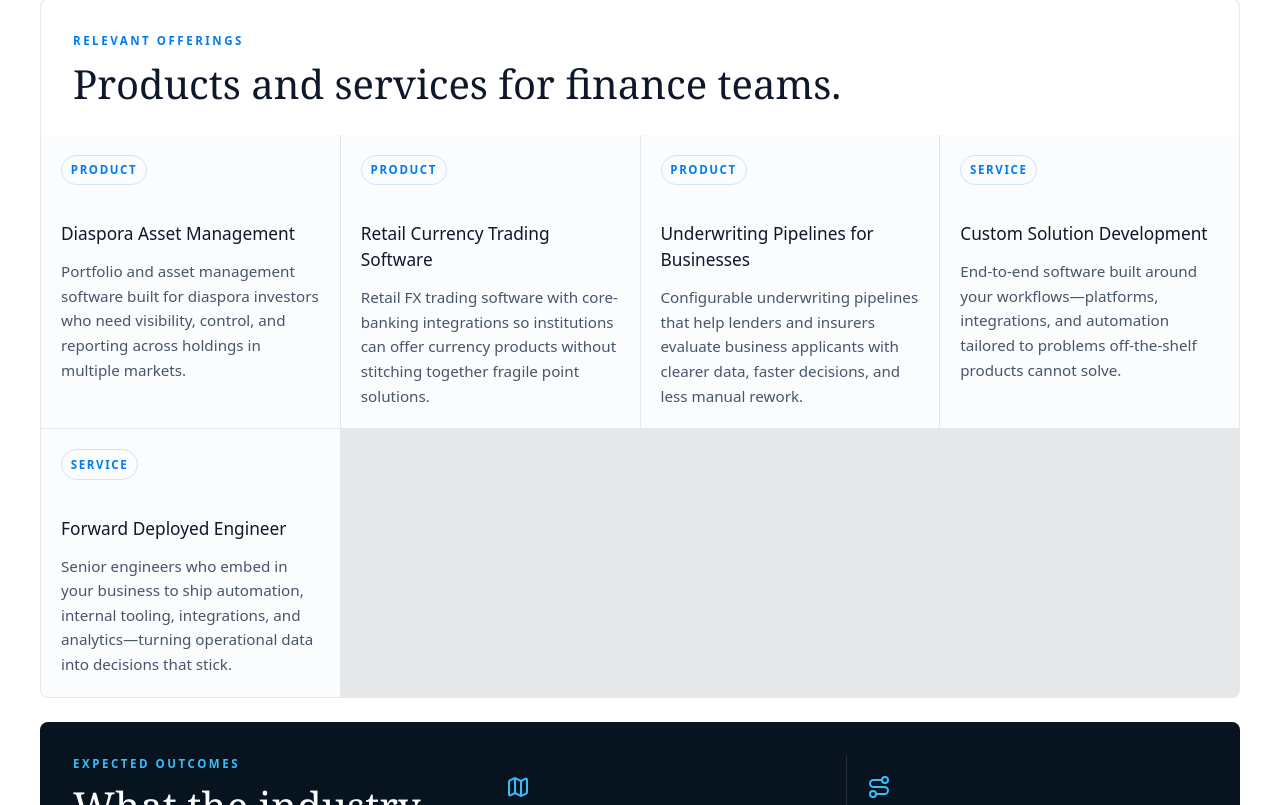
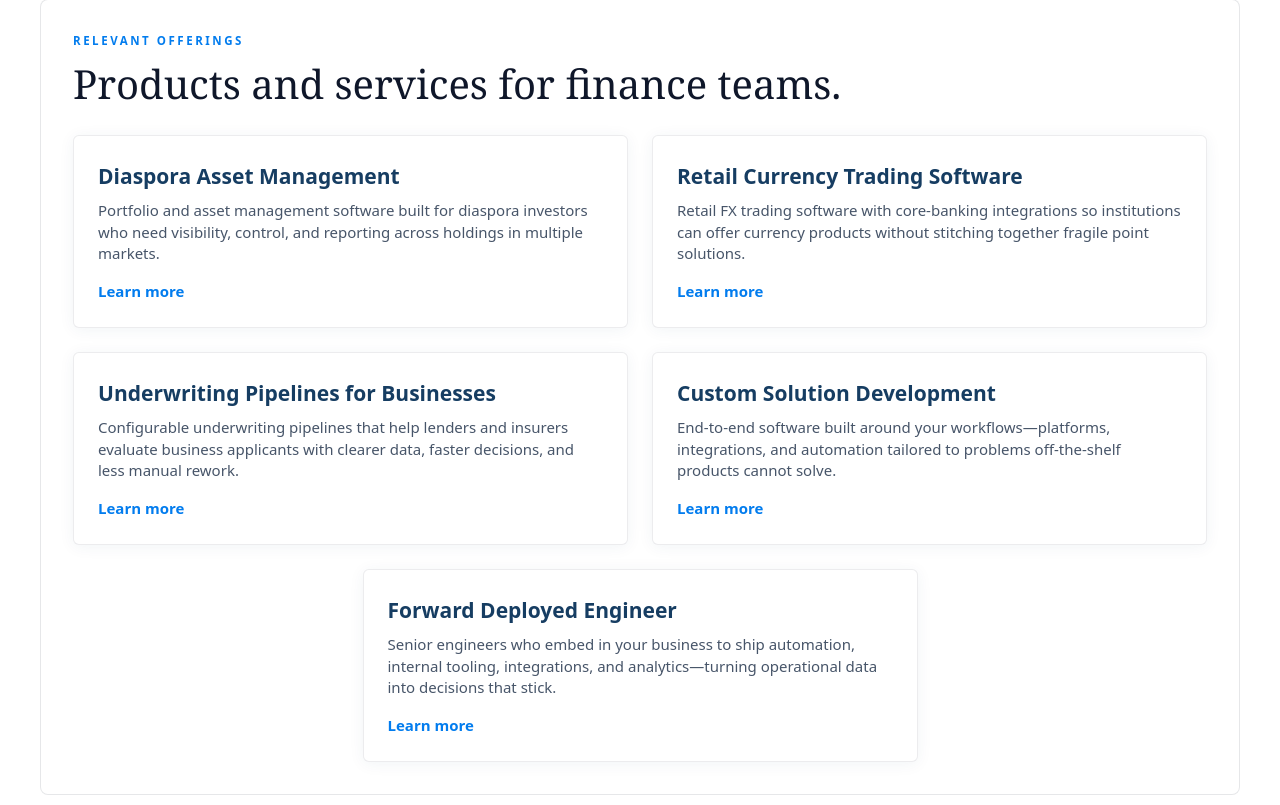
Before and after one commit to DavidMajomi/company-site, a Next.js app in the folder company/: page /industries/finance in a window 1280 px wide. Shown: the part 1515-2320 px from the top of the page. Built offline with nearby package versions, Linux system fonts and the light colour scheme.

Commit message:
Refactor: Improve layout and maintainability in IndustryWorkflowPage by reusing existing offering components.

```diff
--- a/company/app/components/IndustryWorkflowPage.module.css
+++ b/company/app/components/IndustryWorkflowPage.module.css
@@ -97,7 +97,6 @@
 
 .steps,
 .problemGrid,
-.offeringsGrid,
 .outcomeGrid {
   display: grid;
   grid-template-columns: repeat(auto-fit, minmax(min(100%, 16rem), 1fr));
@@ -107,7 +106,6 @@
 
 .steps article,
 .problemGrid article,
-.offeringsGrid a,
 .outcomeGrid article {
   background: var(--industry-panel);
 }
@@ -130,8 +128,7 @@
   font-weight: 950;
 }
 
-.steps h3,
-.offeringsGrid h3 {
+.steps h3 {
   margin: 0;
   color: var(--industry-text);
   font-size: 1.08rem;
@@ -139,7 +136,6 @@
 
 .steps p,
 .problemGrid p,
-.offeringsGrid p,
 .outcomeGrid p {
   margin: 0.75rem 0 0;
   color: var(--industry-muted);
@@ -169,37 +165,8 @@
   font-weight: 750;
 }
 
-.offeringsGrid {
-  margin: 0;
-}
-
-.offeringsGrid a {
-  display: block;
-  min-height: 14rem;
-  padding: 1.25rem;
-  color: inherit;
-  text-decoration: none;
-  transition:
-    background 180ms ease,
-    transform 180ms ease;
-}
-
-.offeringsGrid a:hover {
-  background: var(--industry-panel-accent);
-  transform: translateY(-2px);
-}
-
-.offeringsGrid span {
-  display: inline-flex;
-  margin-bottom: 2.25rem;
-  border: 1px solid rgb(2 124 238 / 0.18);
-  border-radius: 999px;
-  padding: 0.35rem 0.55rem;
-  color: var(--industry-accent);
-  font-size: 0.72rem;
-  font-weight: 900;
-  letter-spacing: 0.14em;
-  text-transform: uppercase;
+.offeringsGridWrap {
+  padding: 0 clamp(1.25rem, 3vw, 2rem) clamp(1.25rem, 3vw, 2rem);
 }
 
 .outcomesSection {
@@ -258,10 +225,6 @@
   .stepHead {
     margin-bottom: 1.5rem;
   }
-
-  .offeringsGrid span {
-    margin-bottom: 1.15rem;
-  }
 }
 
 @media (width <= 39.99rem) {
@@ -279,9 +242,13 @@
     padding: 1rem;
   }
 
+  .offeringsGridWrap {
+    padding-inline: 1rem;
+    padding-bottom: 1rem;
+  }
+
   .steps article,
   .problemGrid article,
-  .offeringsGrid a,
   .outcomeGrid article {
     min-height: auto;
     padding: 1rem;
--- a/company/app/components/IndustryWorkflowPage.tsx
+++ b/company/app/components/IndustryWorkflowPage.tsx
@@ -15,6 +15,8 @@ import type { Offering } from "../data/offerings";
 import type { IndustryPage } from "../data/industries";
 import { contactNav, productsNav, servicesNav } from "../data/navigation";
 import { Button } from "../shared/Button";
+import { OfferingGrid } from "./OfferingGrid";
+import { OfferingLinkCard } from "./OfferingLinkCard";
 import { StandardPageContent } from "./StandardPageContent";
 import styles from "./IndustryWorkflowPage.module.css";
 
@@ -28,7 +30,6 @@ const proofIcons = [Map, Route, BarChart3];
 type RelevantOffering = {
   offering: Offering;
   hrefPrefix: string;
-  kind: "Product" | "Service";
 };
 
 function findOfferings(slugs: string[], source: Offering[]) {
@@ -44,12 +45,10 @@ export function IndustryWorkflowPage({ industry }: IndustryWorkflowPageProps) {
     ...productOfferings.map((offering) => ({
       offering,
       hrefPrefix: productsNav.href,
-      kind: "Product" as const,
     })),
     ...serviceOfferings.map((offering) => ({
       offering,
       hrefPrefix: servicesNav.href,
-      kind: "Service" as const,
     })),
   ];
 
@@ -127,14 +126,15 @@ export function IndustryWorkflowPage({ industry }: IndustryWorkflowPageProps) {
           </h2>
         </div>
 
-        <div className={styles.offeringsGrid}>
-          {relevantOfferings.map(({ offering, hrefPrefix, kind }) => (
-            <a key={offering.slug} href={`${hrefPrefix}/${offering.slug}`}>
-              <span>{kind}</span>
-              <h3>{offering.title}</h3>
-              <p>{offering.description}</p>
-            </a>
-          ))}
+        <div className={styles.offeringsGridWrap}>
+          <OfferingGrid
+            items={relevantOfferings}
+            getKey={({ offering }) => offering.slug}
+            renderCard={({ offering, hrefPrefix }) => (
+              <OfferingLinkCard offering={offering} hrefPrefix={hrefPrefix} />
+            )}
+            className="flex flex-wrap justify-center gap-6"
+          />
         </div>
       </section>
 
```
